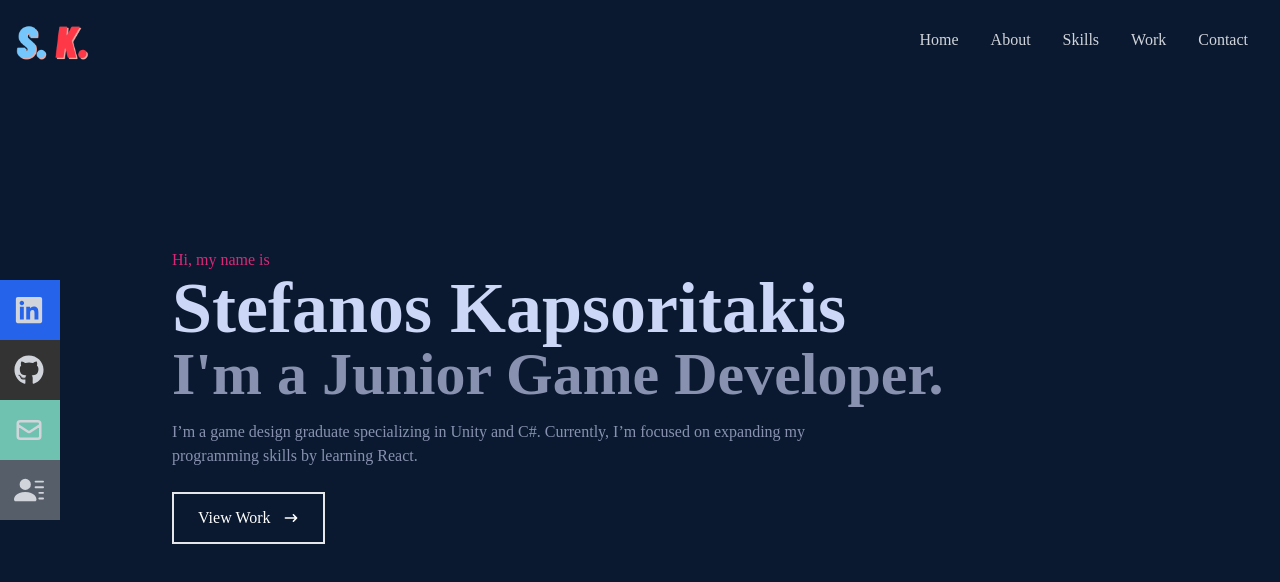
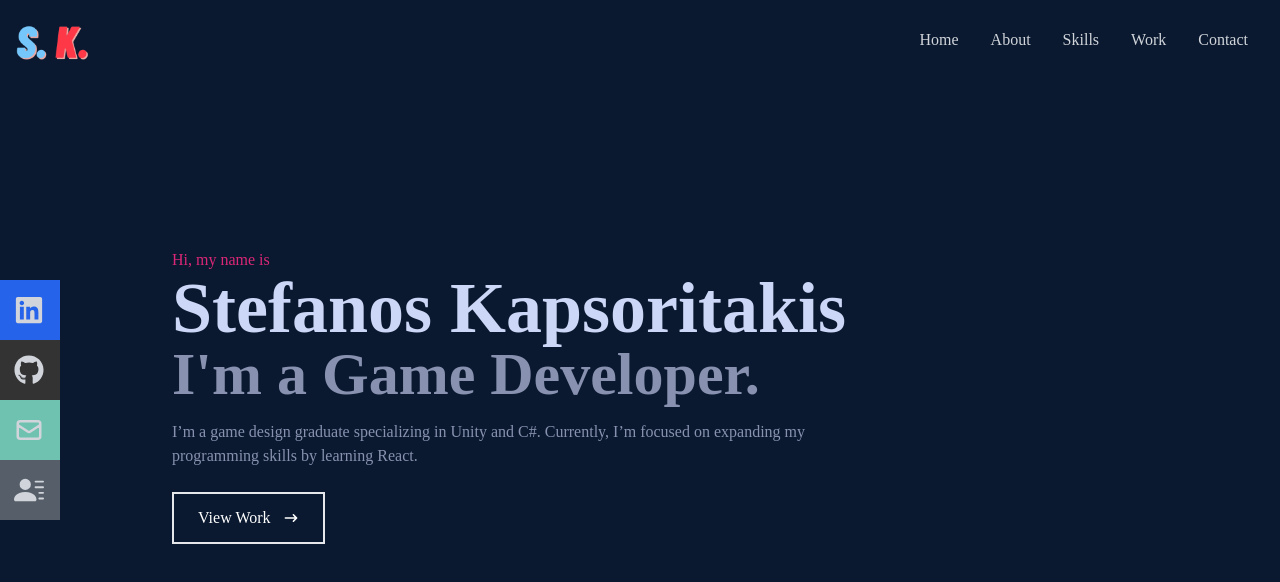
Before and after one commit to stefanoskapsoritakis/portfolio, a React (Create React App) app in the folder my-app/: page / in a window 1280 px wide. Shown: the top 582 px of the page. Built offline with nearby package versions, Linux system fonts and the light colour scheme.

Commit message:
minor fixes

```diff
--- a/my-app/src/components/Home.jsx
+++ b/my-app/src/components/Home.jsx
@@ -12,7 +12,7 @@ const Home = () => {
           Stefanos Kapsoritakis
         </h1>
         <h2 className='text-4xl sm:text-6xl font-bold text-[#8892b0]'>
-          I'm a Junior Game Developer.
+          I'm a Game Developer.
         </h2>
         <p className='text-[#8892b0] py-4 max-w-[700px]'>
           I’m a game design graduate specializing in Unity and C#.
```
Also changed, not shown: my-app/src/assets/Clogo.png (renamed from my-app/src/assets/C# logo.png), my-app/src/assets/unitylogo.jpg (renamed from my-app/src/assets/unity logo.jpg).
